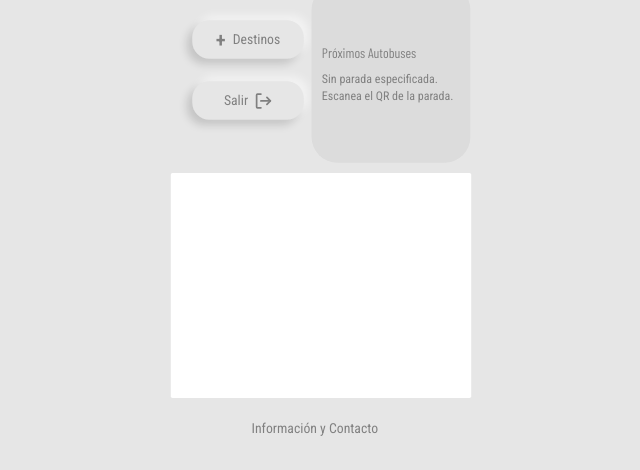
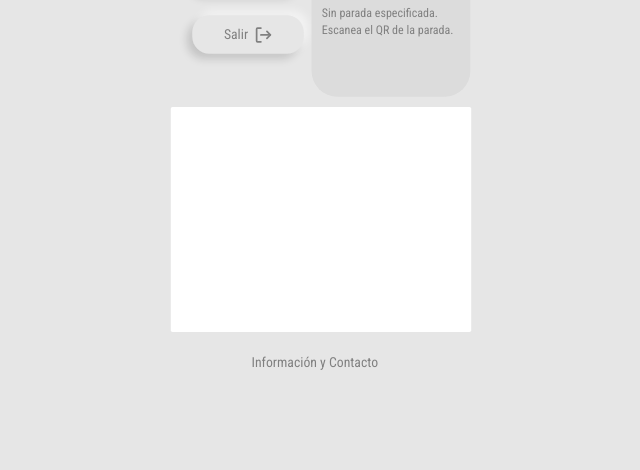
Before and after one commit to SulbaranAsociados/transporte-app, a website: page transporte_frontend/Horario-bus.html in a window 1280 px wide. Shown: the part 330-800 px from the top of the page, without its empty margins (319-959 px from the left). Drawn offline with nearby package versions, Linux system fonts and the light colour scheme.

Commit message:
Centrado con flex siempre (desborde incluido) en adaptar.js

```diff
--- a/transporte_frontend/Horario-bus.html
+++ b/transporte_frontend/Horario-bus.html
@@ -180,6 +180,6 @@
     });
   </script>
 
-  <script src="js/adaptar.js?v=3"></script>
+  <script src="js/adaptar.js?v=4"></script>
 </body>
 </html>
--- a/transporte_frontend/js/adaptar.js
+++ b/transporte_frontend/js/adaptar.js
@@ -11,6 +11,10 @@
   function ajustar() {
     var escala = Math.min(window.innerWidth / DESIGN_W, window.innerHeight / DESIGN_H, 1);
 
+    document.body.style.display = 'flex';
+    document.body.style.flexDirection = 'column';
+    document.body.style.justifyContent = 'center';
+    document.body.style.alignItems = 'center';
     document.body.style.width = '100vw';
     document.body.style.height = DESIGN_H * escala + 'px';
     document.body.style.margin = '0';
@@ -19,10 +23,11 @@
 
     frame.style.width = DESIGN_W + 'px';
     frame.style.height = DESIGN_H + 'px';
-    frame.style.margin = '0 auto';
+    frame.style.margin = '0';
     frame.style.position = 'static';
     frame.style.left = 'auto';
     frame.style.right = 'auto';
+    frame.style.flexShrink = '0';
     frame.style.transformOrigin = 'top center';
     frame.style.transform = 'scale(' + escala + ')';
   }
```
Also changed, not shown: transporte_frontend/como-llegar.html (+1 -1 lines), transporte_frontend/horario-diario.html (+1 -1 lines), transporte_frontend/horario-tren.html (+1 -1 lines), transporte_frontend/index.html (+1 -1 lines), transporte_frontend/inicio.html (+1 -1 lines), transporte_frontend/qr.html (+1 -1 lines), transporte_frontend/ruta-bus.html (+1 -1 lines), transporte_frontend/ruta-tren.html (+1 -1 lines), transporte_frontend/sin-ubicacion.html (+1 -1 lines), transporte_frontend/trenes.html (+1 -1 lines).
